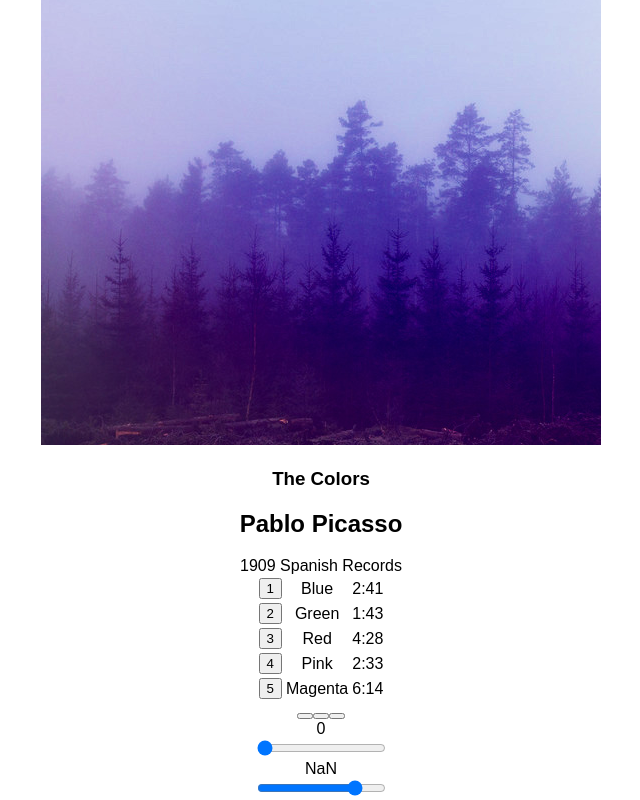
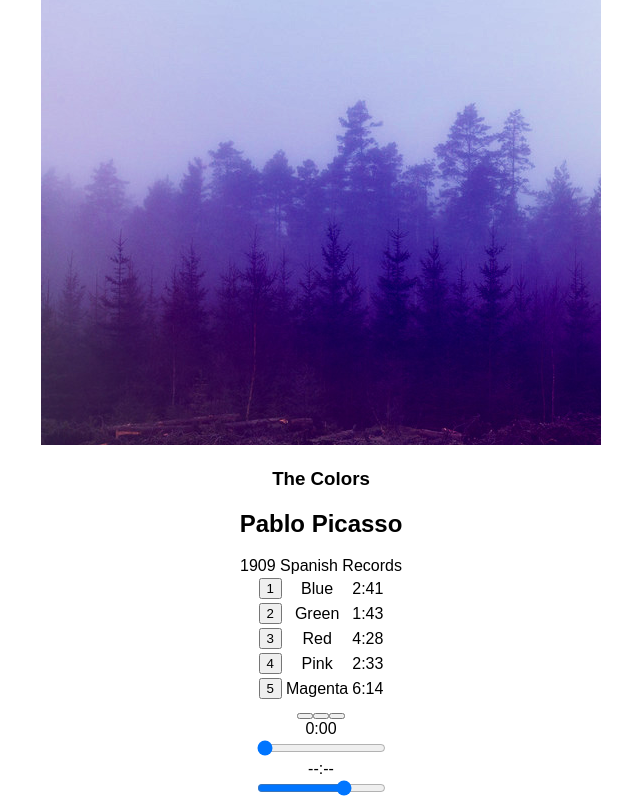
Before and after one commit to kel-gar/bloc-jams-react, a React (Create React App) app: page /album/the-colors in a window 1280 px wide. Shown: the part 213-1013 px from the top of the page, without its empty margins (319-959 px from the left). Built offline with nearby package versions, Linux system fonts and the light colour scheme; some icons are missing.

Commit message:
Checkpoint-9-PlayerBarRangeInputs-Assignment:Completed

```diff
--- a/src/components/Album.js
+++ b/src/components/Album.js
@@ -16,12 +16,13 @@
       currentSong: album.songs[0],
       currentTime: 0,
       duration: album.songs[0].duration,
+      currentVolume: 0.7,
       isPlaying: false
-
     };
 
     this.audioElement = document.createElement('audio');
     this.audioElement.src = album.songs[0].audioSrc;
+    this.audioElement.volume= this.state.currentVolume;
   }
     componentDidMount() {
       this.eventListeners = {
@@ -30,16 +31,21 @@
        },
        durationchange: e => {
          this.setState({ duration: this.audioElement.duration });
+       },
+       volumechange: e => {
+         this.setState({ currentVolume: this.audioElement.volume });
        }
      };
       this.audioElement.addEventListener('timeupdate', this.eventListeners.timeupdate);
       this.audioElement.addEventListener('durationchange', this.eventListeners.durationchange);
+      this.audioElement.addEventListener('volumechange', this.eventListeners.volumechange);
     }
 
     componentWillUnmount() {
       this.audioElement.src = null;
       this.audioElement.removeEventListener('timeupdate', this.eventListeners.timeupdate);
       this.audioElement.removeEventListener('durationchange', this.eventListeners.durationchange);
+      this.audioElement.removeEventListener('volumechange', this.eventListeners.volumechange);
     }
 
     play() {
@@ -57,17 +63,7 @@
       this.setState({ currentSong: song });
     }
 
-    handleSongClick(song) {
-      const isSameSong = this.state.currentSong === song;
-      if (this.state.isPlaying && isSameSong) {
-        this.pause();
-      } else {
-        if (!isSameSong) { this.setSong(song); }
-        this.play();
-      }
-    }
-
-    convertTime(time) {
+    formatTime(time) {
       if (isNaN(time) === true || time === undefined ) {
         return '--:--';
       }
@@ -80,6 +76,16 @@
       } else {
         seconds = Math.floor(seconds.toString());
         return minutes + ":" + seconds;
+      }
+    }
+
+    handleSongClick(song) {
+      const isSameSong = this.state.currentSong === song;
+      if (this.state.isPlaying && isSameSong) {
+        this.pause();
+      } else {
+        if (!isSameSong) { this.setSong(song); }
+        this.play();
       }
     }
 
@@ -105,6 +111,12 @@
       this.setState({ currentTime: newTime });
     }
 
+    handleVolumeChange(e) {
+      const newVolume = e.target.value;
+      this.audioElement.volume = newVolume;
+      this.setState({ currentVolume: newVolume });
+    }
+
 
    render() {
      return (
@@ -124,9 +136,6 @@
              <col id="song-duration-column" />
            </colgroup>
            <tbody>
-            {/* <th>Track</th>
-            <th>Title</th>
-            <th>Time</th> */}
               {this.state.album.songs.map(( song, index ) =>
                 <tr className="song" key={index} onClick={() => this.handleSongClick(song)} >
                   <td className="song-actions">
@@ -137,7 +146,7 @@
                    </button>
                  </td>
                   <td className="song-title">{song.title}</td>
-                  <td className="song-duration">{this.convertTime(song.duration)}</td>
+                  <td className="song-duration">{this.formatTime(song.duration)}</td>
                 </tr>
                   )
                 }
@@ -146,12 +155,14 @@
          <PlayerBar
            isPlaying={this.state.isPlaying}
            currentSong={this.state.currentSong}
-           currentTime={this.audioElement.currentTime}
-           duration={this.audioElement.duration}
+           currentTime={this.formatTime(this.audioElement.currentTime)}
+           duration={this.formatTime(this.audioElement.duration)}
+           currentVolume={this.audioElement.volume}
            handleSongClick={() => this.handleSongClick(this.state.currentSong)}
            handlePrevClick={() => this.handlePrevClick()}
            handleNextClick={() => this.handleNextClick()}
            handleTimeChange={(e) => this.handleTimeChange(e)}
+           handleVolumeChange={(e) => this.handleVolumeChange(e)}
          />
        </section>
      );
--- a/src/components/PlayerBar.js
+++ b/src/components/PlayerBar.js
@@ -30,7 +30,16 @@
          </section>
          <section id="volume-control">
            <div className="icon ion-volume-low"></div>
-           <input type="range" className="seek-bar" value="80" />
+           {/* <div className="current-volume">{this.props.currentVolume}</div> */}
+           <input
+             type="range"
+             className="volume-bar"
+             value={this.props.currentVolume || 0}
+             max="1"
+             min="0"
+             step="0.01"
+             onChange={this.props.handleVolumeChange}
+           />
            <div className="icon ion-volume-high"></div>
          </section>
       </section>
```
